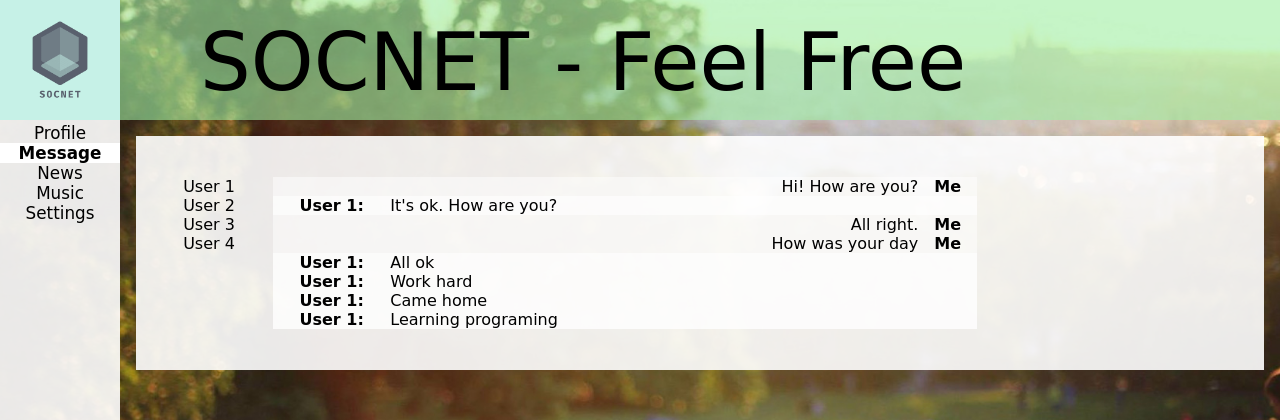
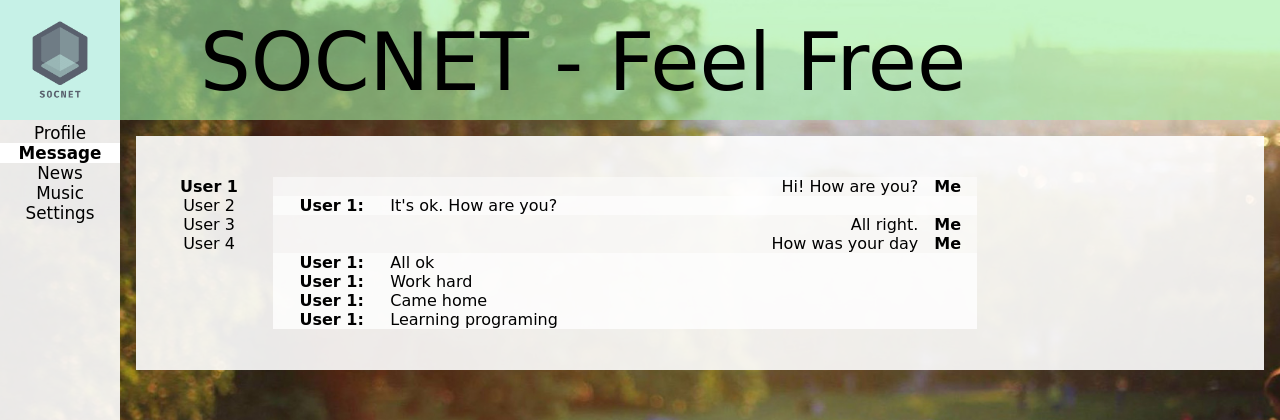
Before and after one commit to brainthief/socnet, a React (Create React App) app: page / in a window 1280 px wide. Shown: the top 420 px of the page. Built offline with nearby package versions, Linux system fonts and the light colour scheme.

Commit message:
refactoring

```diff
--- a/src/App.css
+++ b/src/App.css
@@ -22,6 +22,10 @@ body {
   /* grid-gap: 10px; */
 }
 
+.content {
+  grid-area: content;
+ }
+
 @media only screen and (max-width: 650px) {
   .appWrapper {
     background-image: url(./img/bgbig.jpeg);
--- a/src/App.js
+++ b/src/App.js
@@ -11,8 +11,11 @@ const App = (props) => {
     <div className="appWrapper">
       <Header />
       <Navbar />
-      {/* <Profile profilePage={profilePage} /> */}
-      <Dialogs dialogPage={dialogPage} />
+      <div className='content'>
+        {/* <Profile profilePage={profilePage} /> */}
+        <Dialogs dialogPage={dialogPage} />
+      </div>
+
     </div>
   );
 }
--- a/src/components/Dialogs/Dialogs.jsx
+++ b/src/components/Dialogs/Dialogs.jsx
@@ -8,7 +8,7 @@ const Dialogs = (props) => {
    <div className={css.contentText}>
     <div className={css.dialogWrap}>
      <div className={css.peopleList}>
-      <div>{userList[0]}</div>
+      <div className={css.active}>{userList[0]}</div>
       <div>{userList[1]}</div>
       <div>{userList[2]}</div>
       <div>{userList[3]}</div>
--- a/src/components/Dialogs/Dialogs.module.css
+++ b/src/components/Dialogs/Dialogs.module.css
@@ -1,6 +1,4 @@
-.content {
- grid-area: content;
-}
+
 
 .contentText {
  margin: 1em 1em;
@@ -26,6 +24,10 @@
 
 .peopleList {
  grid-area: peopleList;
+}
+
+.active {
+ font-weight: bold;
 }
 
 .messageList {
--- a/src/components/Profile/Profile.module.css
+++ b/src/components/Profile/Profile.module.css
@@ -1,6 +1,4 @@
-.content {
- grid-area: content;
-}
+
 
 .contentText {
  margin: 1em 1em;
```
